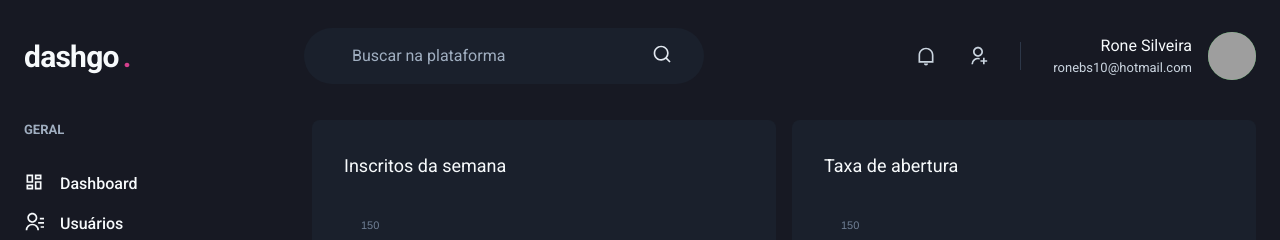
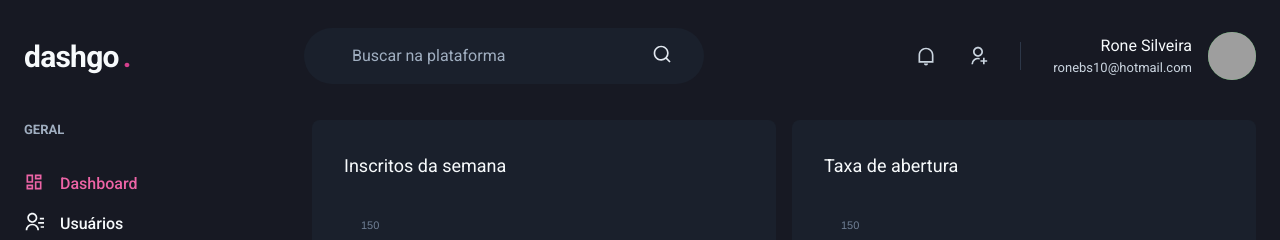
Before and after one commit to RoneBS/ignite-dashgo, a Next.js app: page /dashboard in a window 1280 px wide. Shown: the top 240 px of the page. Built offline with nearby package versions, Linux system fonts and the light colour scheme; grey boxes are pictures that could not be loaded.

Commit message:
adding color to the section when it is selected

```diff
--- /dev/null
+++ b/src/components/ActiveLink.tsx
@@ -0,0 +1,36 @@
+import Link, { LinkProps } from "next/link";
+import { useRouter } from "next/router";
+import { cloneElement, ReactElement } from "react";
+
+interface ActiveLinkProps extends LinkProps {
+  children: ReactElement;
+  shouldMatchExactHref?: boolean;
+}
+
+export function ActiveLink({
+  children,
+  shouldMatchExactHref = false,
+   ...rest
+  }: ActiveLinkProps) {
+  const { asPath } = useRouter()
+
+  let isActive = false;
+
+  if (shouldMatchExactHref && (asPath === rest.href || asPath === rest.as)) {
+    isActive = true;
+  }
+
+  if (!shouldMatchExactHref &&
+    (asPath.startsWith(String(rest.href)) ||
+     asPath.startsWith(String(rest.as)))) {
+       isActive = true;
+     }
+
+  return (
+    <Link {...rest}>
+      {cloneElement(children, {
+        color: isActive ? 'pink.400' : 'gray.50'
+      })}
+    </Link>
+  );
+}
--- a/src/components/Sidebar/NavLink.tsx
+++ b/src/components/Sidebar/NavLink.tsx
@@ -1,16 +1,22 @@
-import { Icon, Link, Text, LinkProps as ChakraLinkProps } from '@chakra-ui/react'
 import { ElementType } from 'react';
+import { Icon, Link as ChakraLink, Text, LinkProps as ChakraLinkProps } from '@chakra-ui/react'
+
+import { ActiveLink } from '../ActiveLink';
 
 interface NavLinkProps extends ChakraLinkProps {
   icon: ElementType;
   children: string;
+  href: string,
 }
 
-export function NavLink({ icon, children, ...rest }: NavLinkProps) {
+export function NavLink({ icon, children, href, ...rest }: NavLinkProps) {
   return (
-    <Link display="flex" align="center" {...rest}>
-      <Icon as={icon} fontSize="20" />
-      <Text ml="4" fontWeight="medium">{children}</Text>
-    </Link>
+    <ActiveLink href={href} passHref>
+      <ChakraLink display="flex" align="center" {...rest}>
+        <Icon as={icon} fontSize="20" />
+        <Text ml="4" fontWeight="medium">{children}</Text>
+      </ChakraLink>
+    </ActiveLink>
+
   );
 }
--- a/src/components/Sidebar/SidebarNav.tsx
+++ b/src/components/Sidebar/SidebarNav.tsx
@@ -9,12 +9,12 @@
   return (
     <Stack spacing="12" align="flex-start">
       <NavSection title="GERAL">
-        <NavLink icon={RiDashboardLine}>Dashboard</NavLink>
-        <NavLink icon={RiContactsLine}>Usuários</NavLink>
+        <NavLink icon={RiDashboardLine} href="/dashboard">Dashboard</NavLink>
+        <NavLink icon={RiContactsLine} href="/users">Usuários</NavLink>
       </NavSection>
       <NavSection title="AUTOMAÇÃO">
-        <NavLink icon={RiInputMethodLine}>Formulários</NavLink>
-        <NavLink icon={RiGitMergeLine}>Automação</NavLink>
+        <NavLink icon={RiInputMethodLine} href="/forms">Formulários</NavLink>
+        <NavLink icon={RiGitMergeLine} href="/automation">Automação</NavLink>
       </NavSection>
     </Stack>
   );
```
Also changed, not shown: src/pages/users/create.tsx (+8 -5 lines), src/pages/users/index.tsx (+7 -3 lines).
